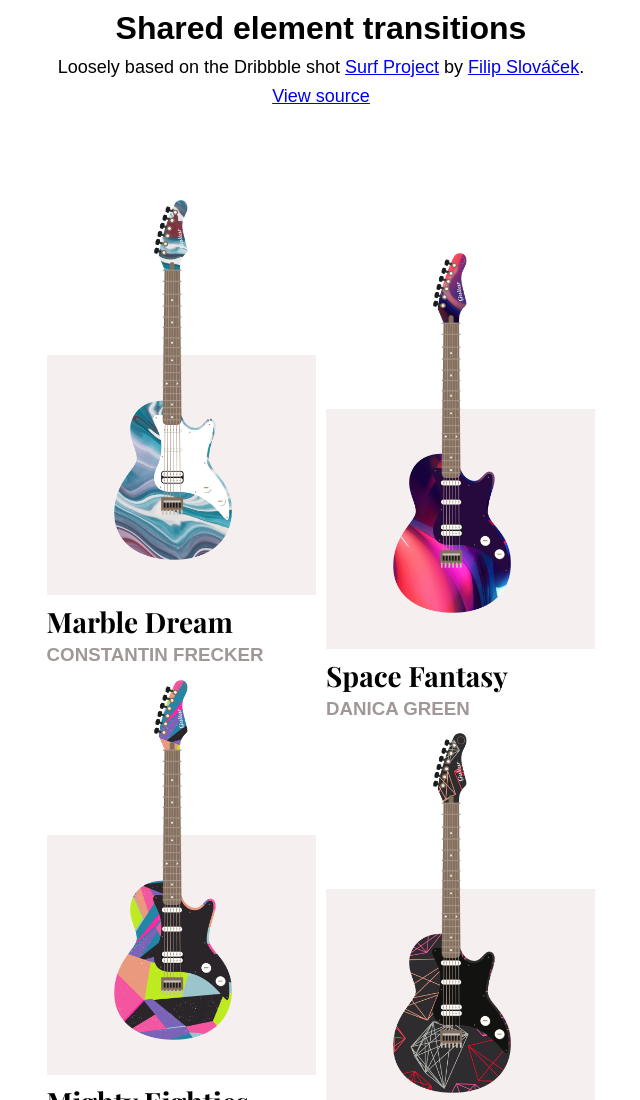
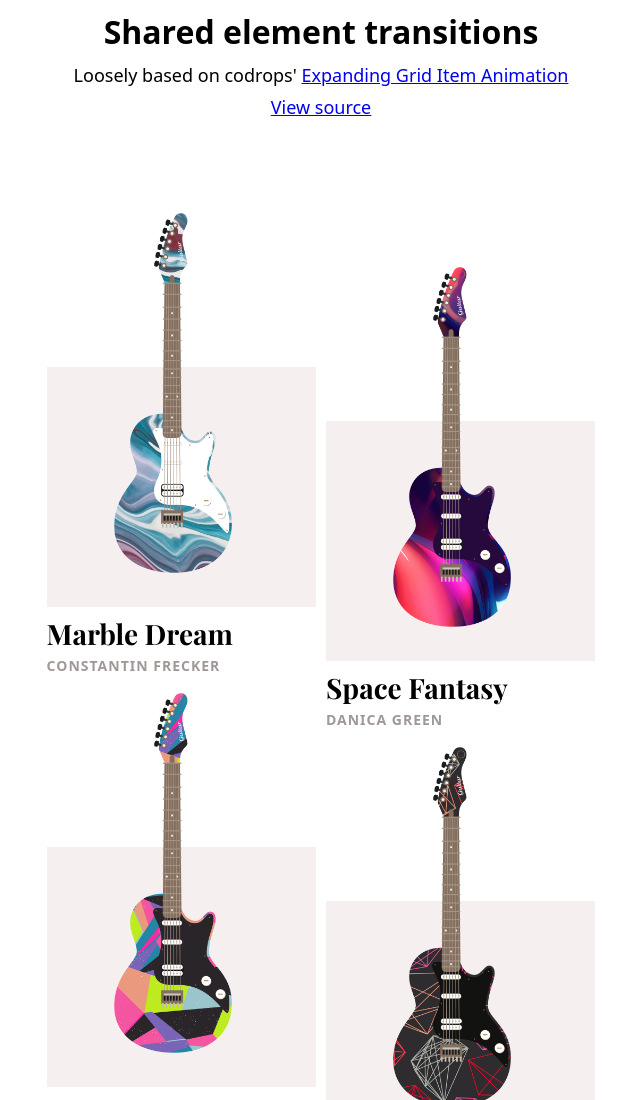
Before and after one commit to daniel-lundin/mjukna, a website: page demos/guitars.html in a window 1280 px wide. Shown: the top 1100 px of the page, without its empty margins (319-959 px from the left). Drawn offline with nearby package versions, Linux system fonts and the light colour scheme.

Commit message:
font tweaks guitar demo

```diff
--- a/demos/guitars.html
+++ b/demos/guitars.html
@@ -14,7 +14,9 @@
 		}
 
     body, html {
-      font: caption;
+      font-family: system-ui, -apple-system, BlinkMacSystemFont, "Segoe UI",
+    "Roboto", "Oxygen", "Ubuntu", "Cantarell", "Fira Sans",
+    "Droid Sans", "Helvetica Neue", sans-serif;
     }
 
     h1 {
@@ -24,12 +26,17 @@
     h2 {
       font-family: 'Playfair Display';
       font-size: 28px;
+      font-weight: bold;
 			margin: 8px 0 4px;
     }
+
     h3 {
       color: #a09897;
       transition: color 0.1s;
+      letter-spacing: 1px;
+      font-size: 14px;
     }
+
     p.info {
       text-align: center;
       font-size: 18px;
@@ -174,7 +181,6 @@
     }
 
 		@media screen and (max-width: 700px) {
-
  			h2 {
 				font-size: 18px;
 			}
@@ -214,7 +220,7 @@
 
     <div class="container">
       <h1>Shared element transitions</h1>
-      <p class="info">Loosely based on the Dribbble shot <a href="https://dribbble.com/shots/3879463-Surf-Project">Surf Project</a> by <a href="https://dribbble.com/filipslovacek">Filip Slováček</a>.</p>
+      <p class="info">Loosely based on codrops' <a href="https://tympanus.net/codrops/2017/11/08/expanding-grid-item-animation/">Expanding Grid Item Animation</a></p>
       <p class="info"><a href="guitars.js">View source</a></p>
       <div class="grid">
       </div>
```
